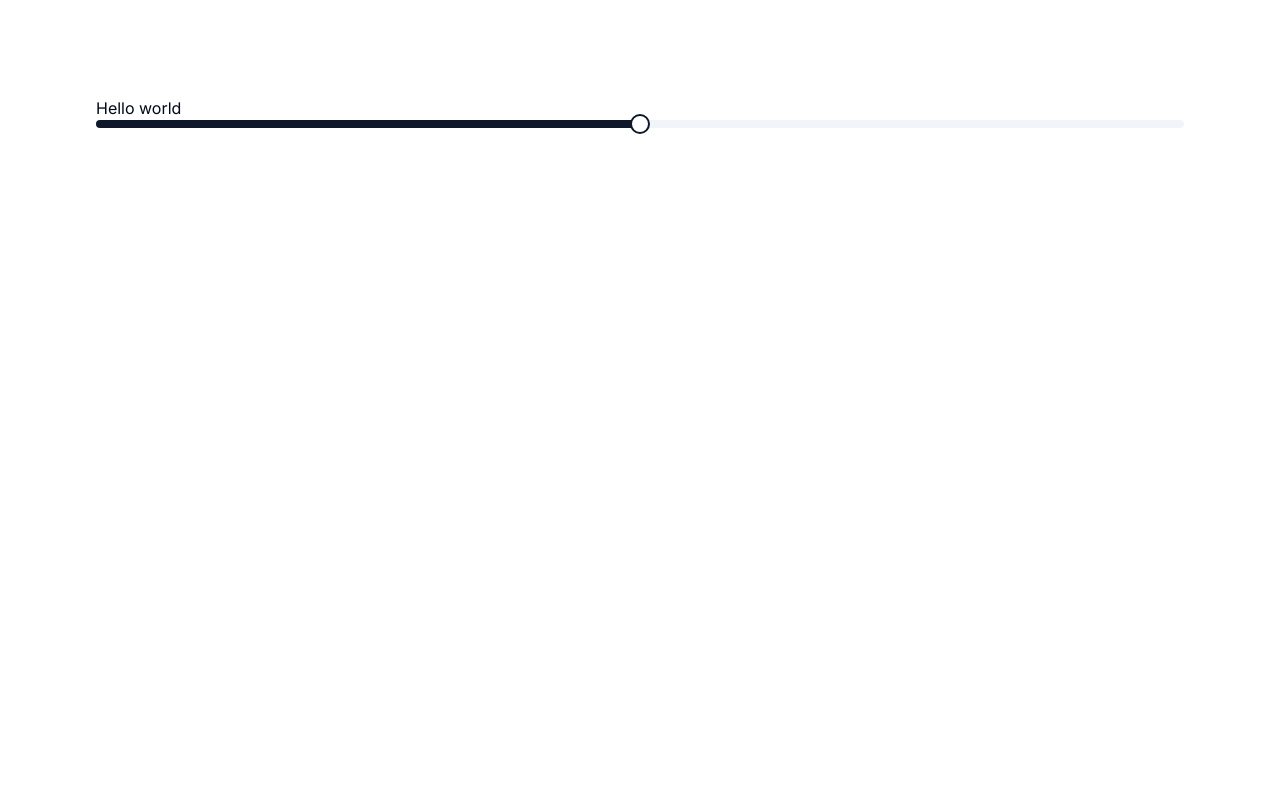
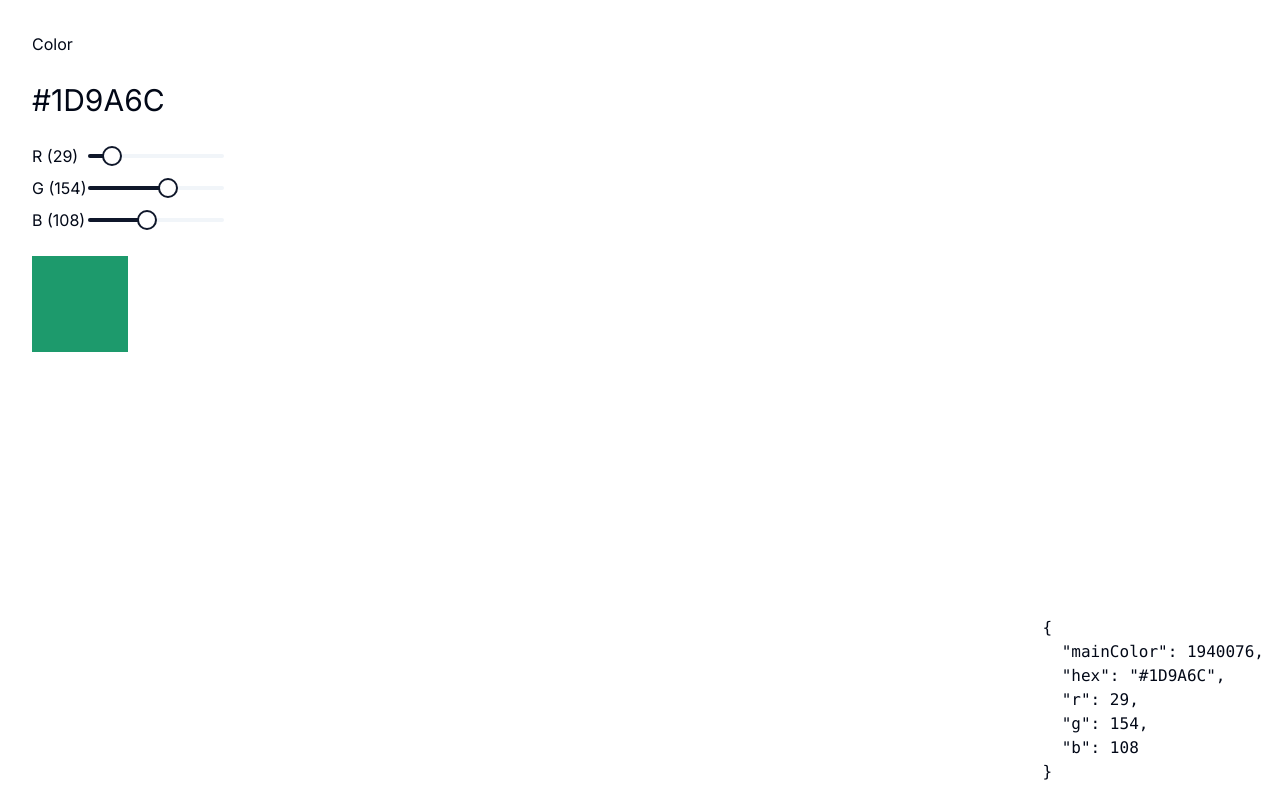
Before and after one commit to JairHuamanBellido/Oxidus, a Next.js app: page / in a window 1280 px wide. Built offline with nearby package versions, Linux system fonts and the light colour scheme.

Commit message:
Add components for page

```diff
--- /dev/null
+++ b/app/components/HexInput.tsx
@@ -0,0 +1,40 @@
+import { useThemeContext } from "@/components/contexts/ThemeContext/ThemeContext";
+import { useEffect, useState } from "react";
+import { isHexColor } from "@/lib/colors";
+import { Input } from "@/components/ui/input";
+
+export function HexInput() {
+  const { hex, setHex } = useThemeContext();
+  const [value, setValue] = useState(() => hex.replace("#", ""));
+
+  useEffect(() => {
+    const hexWithoutHash = hex.replace("#", "");
+
+    setValue(hexWithoutHash);
+  }, [hex]);
+
+  function setNewValue(newValue: string) {
+    const valueWithHash = `#${newValue}`;
+    setValue(newValue);
+    if (!isHexColor(valueWithHash)) {
+      return;
+    }
+
+    setHex(valueWithHash);
+  }
+
+  return (
+    <label className={"text-3xl"}>
+      <span className={"inline-block"}>#</span>
+
+      <Input
+        type="text"
+        className="inline-block border-none p-0 text-3xl w-32 focus-visible:ring-0 focus-visible:ring-offset-0"
+        minLength={0}
+        maxLength={6}
+        value={value}
+        onChange={(e) => setNewValue(e.target.value)}
+      />
+    </label>
+  );
+}
--- /dev/null
+++ b/app/components/RGBSliders.tsx
@@ -0,0 +1,61 @@
+"use client";
+
+import { useThemeContext } from "@/components/contexts/ThemeContext/ThemeContext";
+import { Slider } from "@/components/ui/slider";
+
+export function RGBSliders() {
+  const { r, g, b, setRGB } = useThemeContext();
+
+  function updateRGB({
+    newR,
+    newG,
+    newB,
+  }: {
+    newR?: number;
+    newG?: number;
+    newB?: number;
+  }) {
+    setRGB(newR ?? r, newG ?? g, newB ?? b);
+  }
+
+  return (
+    <div className={"flex flex-col gap-2 w-48"}>
+      <div className={"flex flex-row flex-nowrap items-center"}>
+        <span className={"inline-block w-20"}>R ({r})</span>
+
+        <Slider
+          trackClassName={"h-1"}
+          defaultValue={[r]}
+          value={[r]}
+          step={1}
+          max={255}
+          onValueChange={(r) => updateRGB({ newR: r[0] })}
+        />
+      </div>
+
+      <div className={"flex flex-row flex-nowrap items-center"}>
+        <span className={"inline-block w-20"}>G ({g})</span>
+        <Slider
+          trackClassName={"h-1"}
+          defaultValue={[g]}
+          value={[g]}
+          step={1}
+          max={255}
+          onValueChange={(g) => updateRGB({ newG: g[0] })}
+        />
+      </div>
+
+      <div className={"flex flex-row flex-nowrap items-center"}>
+        <span className={"inline-block w-20"}>B ({b})</span>
+        <Slider
+          trackClassName={"h-1"}
+          defaultValue={[b]}
+          value={[b]}
+          step={1}
+          max={255}
+          onValueChange={(b) => updateRGB({ newB: b[0] })}
+        />
+      </div>
+    </div>
+  );
+}
--- a/app/page.tsx
+++ b/app/page.tsx
@@ -1,11 +1,39 @@
+"use client";
+
 import { Slider } from "@/components/ui/slider";
+import {
+  ThemeContextDebugger,
+  ThemeContextProvider,
+  useThemeContext,
+} from "@/components/contexts/ThemeContext/ThemeContext";
+import { useEffect, useState } from "react";
+import { isHexColor } from "@/lib/colors";
+import { Input } from "@/components/ui/input";
+import { HexInput } from "@/app/components/HexInput";
+import { RGBSliders } from "@/app/components/RGBSliders";
 
 export default function Home() {
   return (
-    <main className="min-h-screen p-24">
-      <h1>Hello world</h1>
+    <ThemeContextProvider>
+      <PageContent />
 
-      <Slider defaultValue={[128]} step={1} max={256} />
+      <ThemeContextDebugger />
+    </ThemeContextProvider>
+  );
+}
+
+function PageContent() {
+  const { hex } = useThemeContext();
+
+  return (
+    <main className={`min-h-screen p-8 flex flex-col gap-6`}>
+      <span>Color</span>
+
+      <HexInput />
+
+      <RGBSliders />
+
+      <div className={"w-24 h-24"} style={{ backgroundColor: hex }}></div>
     </main>
   );
 }
--- /dev/null
+++ b/components/contexts/ThemeContext/ThemeContext.tsx
@@ -0,0 +1,102 @@
+"use client";
+
+import { createContext, ReactNode, useContext, useState } from "react";
+import Color from "color";
+
+export type ThemeVariables = {
+  mainColor: number;
+  hex: string;
+  r: number;
+  g: number;
+  b: number;
+};
+
+export type ThemeContextType = ThemeVariables & {
+  setMainColor: (color: number) => void;
+  setRGB: (r: number, g: number, b: number) => void;
+  setHex: (hex: string) => void;
+};
+
+const DEFAULT_COLOR = 0x1d9a6c;
+
+function getThemeVariablesDefaultValues(): ThemeVariables {
+  const color = Color(DEFAULT_COLOR);
+
+  return {
+    mainColor: DEFAULT_COLOR,
+    hex: color.hex(),
+    r: color.red(),
+    g: color.green(),
+    b: color.blue(),
+  };
+}
+
+const ThemeContext = createContext<ThemeContextType>({
+  ...getThemeVariablesDefaultValues(),
+  setMainColor: () => {},
+  setRGB: () => {},
+  setHex: () => {},
+});
+
+export function ThemeContextProvider({ children }: { children: ReactNode }) {
+  const [variables, setVariables] = useState<ThemeVariables>(() =>
+    getThemeVariablesDefaultValues(),
+  );
+
+  function setMainColor(color: number) {
+    const obj = Color(color);
+
+    setVariables({
+      mainColor: color,
+      hex: obj.hex(),
+      r: obj.red(),
+      g: obj.green(),
+      b: obj.blue(),
+    });
+  }
+
+  function setRGB(r: number, g: number, b: number) {
+    const obj = Color({ r, g, b });
+
+    setVariables({ mainColor: obj.rgbNumber(), hex: obj.hex(), r, g, b });
+  }
+
+  function setHex(hex: string) {
+    const obj = Color(hex);
+
+    setVariables({
+      mainColor: obj.rgbNumber(),
+      hex,
+      r: obj.red(),
+      g: obj.green(),
+      b: obj.blue(),
+    });
+  }
+
+  return (
+    <ThemeContext.Provider
+      value={{
+        ...variables,
+        setMainColor,
+        setRGB,
+        setHex,
+      }}
+    >
+      {children}
+    </ThemeContext.Provider>
+  );
+}
+
+export function useThemeContext() {
+  return useContext(ThemeContext);
+}
+
+export function ThemeContextDebugger() {
+  const { setMainColor, setRGB, setHex, ...vars } = useThemeContext();
+
+  return (
+    <div className={"fixed bottom-0 right-0 p-4"}>
+      <pre>{JSON.stringify(vars, null, 2)}</pre>
+    </div>
+  );
+}
--- /dev/null
+++ b/components/ui/input.tsx
@@ -0,0 +1,26 @@
+"use client";
+
+import * as React from "react";
+import { cn } from "@/lib/utils";
+
+export interface InputProps
+  extends React.InputHTMLAttributes<HTMLInputElement> {}
+
+const Input = React.forwardRef<HTMLInputElement, InputProps>(
+  ({ className, type, ...props }, ref) => {
+    return (
+      <input
+        type={type}
+        className={cn(
+          "flex h-10 w-full rounded-md border border-input bg-background px-3 py-2 text-sm ring-offset-background file:border-0 file:bg-transparent file:text-sm file:font-medium placeholder:text-muted-foreground focus-visible:outline-none focus-visible:ring-2 focus-visible:ring-ring focus-visible:ring-offset-2 disabled:cursor-not-allowed disabled:opacity-50",
+          className,
+        )}
+        ref={ref}
+        {...props}
+      />
+    );
+  },
+);
+Input.displayName = "Input";
+
+export { Input };
--- a/components/ui/slider.tsx
+++ b/components/ui/slider.tsx
@@ -5,10 +5,14 @@ import * as SliderPrimitive from "@radix-ui/react-slider";
 
 import { cn } from "@/lib/utils";
 
+type Props = React.ComponentProps<typeof SliderPrimitive.Root> & {
+  trackClassName?: string;
+};
+
 const Slider = React.forwardRef<
   React.ElementRef<typeof SliderPrimitive.Root>,
-  React.ComponentPropsWithoutRef<typeof SliderPrimitive.Root>
->(({ className, ...props }, ref) => (
+  Props
+>(({ className, trackClassName, ...props }, ref) => (
   <SliderPrimitive.Root
     ref={ref}
     className={cn(
@@ -17,7 +21,12 @@ const Slider = React.forwardRef<
     )}
     {...props}
   >
-    <SliderPrimitive.Track className="relative h-2 w-full grow overflow-hidden rounded-full bg-secondary">
+    <SliderPrimitive.Track
+      className={cn(
+        "relative h-2 w-full grow overflow-hidden rounded-full bg-secondary",
+        trackClassName,
+      )}
+    >
       <SliderPrimitive.Range className="absolute h-full bg-primary" />
     </SliderPrimitive.Track>
 
--- /dev/null
+++ b/lib/colors.ts
@@ -0,0 +1,3 @@
+export function isHexColor(color: string): boolean {
+  return /^#([0-9A-F]{3}){1,2}$/i.test(color);
+}
--- a/package.json
+++ b/package.json
@@ -21,6 +21,7 @@
     "tailwindcss-animate": "^1.0.7"
   },
   "devDependencies": {
+    "@types/color": "^3.0.4",
     "@types/node": "^20",
     "@types/react": "^18",
     "@types/react-dom": "^18",
--- a/tailwind.config.ts
+++ b/tailwind.config.ts
@@ -6,6 +6,7 @@ const config: Config = {
     "./components/**/*.{js,ts,jsx,tsx,mdx}",
     "./app/**/*.{js,ts,jsx,tsx,mdx}",
   ],
+  safelist: ["outline-none"],
   theme: {
     extend: {
       backgroundImage: {
```
Also changed, not shown: app/layout.tsx (+2 -5 lines), 1 other file (tests, documents, lock files or other folders).
